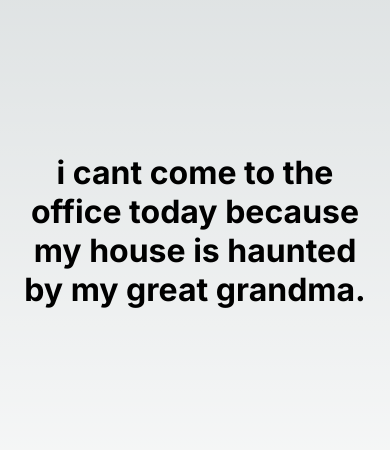
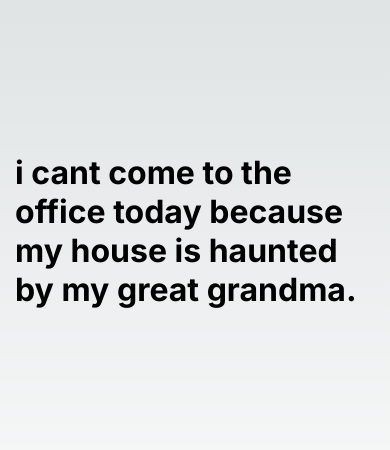
Before and after one commit to jonpepler/icantcometotheofficetodaybecause, a Next.js app: page /icantcometotheofficetodaybecause/ in a window 390 px wide. Shown: the part 206-656 px from the top of the page. Built offline with nearby package versions, Linux system fonts and the light colour scheme.

Commit message:
left align text for a more stylish mobile experience

```diff
--- a/src/app/page.module.css
+++ b/src/app/page.module.css
@@ -3,7 +3,7 @@
   flex-direction: column;
   height: 100vh;
   justify-content: center;
-  align-items: center;
-  text-align: center;
+  align-items: left;
+  text-align: left;
   margin: 15px;
 }
--- a/src/data/prompts.json
+++ b/src/data/prompts.json
@@ -41,7 +41,7 @@
   "im recovering from {{activity}}",
   "my {{character}} staged an intervention",
   "i accidentally started {{activity}}",
-  "im on the run from {{character}}",
+  "im on the run from my {{character}}",
   "my obsession with {{thing}} is taking over my life",
   "i got banned from {{location}}",
   "i have an urgent {{activity}} meeting",
```
